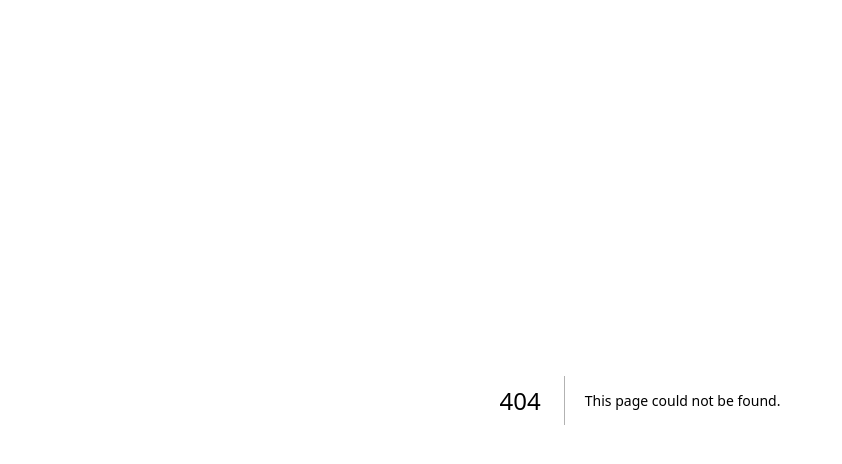
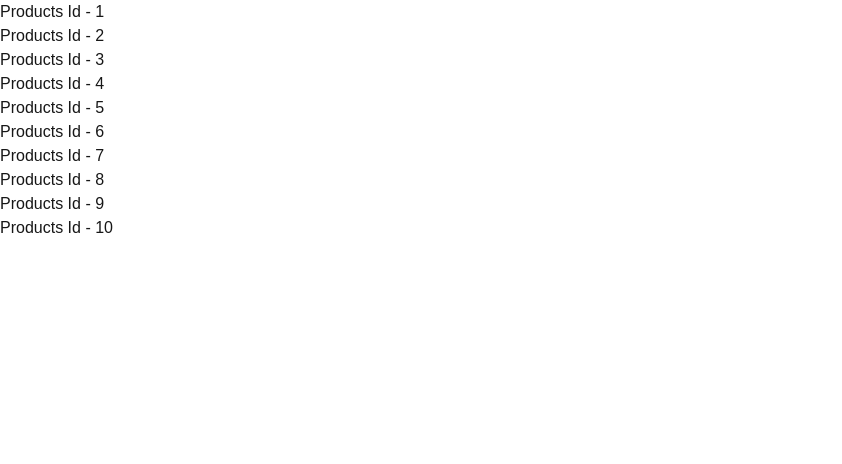
Before and after one commit to HassanAbdelhamed22/nextjs-basics, a Next.js app: page /products in a window 1280 px wide. Before the commit this address had no page. Shown: the top 464 px of the page, without its empty margins (0-842 px from the left). Built offline with nearby package versions, Linux system fonts and the light colour scheme.

Commit message:
feat: add ProductPage and ProductsPage components with initial structure (create Dynamic Route Segments )

```diff
--- /dev/null
+++ b/src/app/products/[id]/page.tsx
@@ -0,0 +1,11 @@
+const ProductPage = async ({ params }: { params: Promise<{ id: string }> }) => {
+  const { id } = await params;
+  console.log(id);
+  return (
+    <div>
+      <h1>Product Id - {id}</h1>
+    </div>
+  );
+};
+
+export default ProductPage;
--- /dev/null
+++ b/src/app/products/page.tsx
@@ -0,0 +1,17 @@
+import Link from "next/link";
+
+interface IProps {}
+
+const ProductsPage = ({}: IProps) => {
+  return (
+    <div>
+      {Array.from({ length: 10 }, (_, i) => (
+        <p key={i}>
+          <Link href={`/products/${i + 1}`}>Products Id - {i + 1}</Link>
+        </p>
+      ))}
+    </div>
+  );
+};
+
+export default ProductsPage;
```
